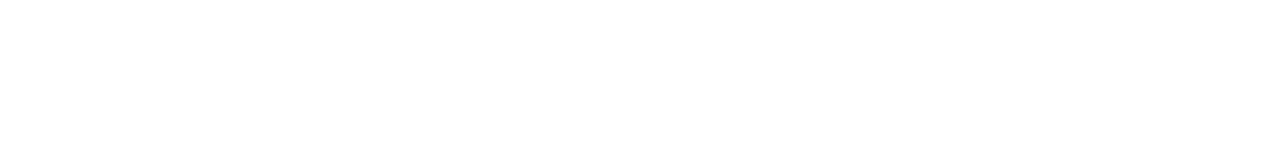
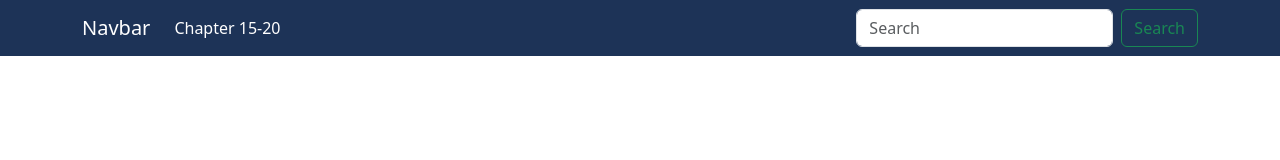
Before and after one commit to Haseeb93010/ES6-Assignment3, a plain HTML site: page index.html in a window 1280 px wide. Drawn offline with nearby package versions, Linux system fonts and the light colour scheme.

Commit message:
create navbar from bootstrap and modified in scss file

```diff
--- a/index.html
+++ b/index.html
@@ -11,6 +11,30 @@
     <link rel="stylesheet" href="sass/style.css">
 </head>
 <body>
+    <header>
+        <!-- Navbar code--------------------------------------------------------------- -->
+        <nav class="navbar navbar-expand-lg bg-dark navbar-dark">
+            <div class="container">
+                <a class="navbar-brand" href="#">Navbar</a>
+                <button class="navbar-toggler" type="button" data-bs-toggle="collapse"
+                    data-bs-target="#navbarSupportedContent" aria-controls="navbarSupportedContent"
+                    aria-expanded="false" aria-label="Toggle navigation">
+                    <span class="navbar-toggler-icon"></span>
+                </button>
+                <div class="collapse navbar-collapse" id="navbarSupportedContent">
+                    <ul class="navbar-nav me-auto mb-2 mb-lg-0">
+                        <li class="nav-item">
+                            <a class="nav-link active" aria-current="page" href="#">Chapter 15-20</a>
+                        </li>
+                    </ul>
+                    <form class="d-flex" role="search">
+                        <input class="form-control me-2" type="search" placeholder="Search" aria-label="Search">
+                        <button class="btn btn-outline-success" type="submit">Search</button>
+                    </form>
+                </div>
+            </div>
+        </nav>
+    </header>
     <!-- Bootstrap js--------------------------------------------------------------------- -->
     <script src="https://cdn.jsdelivr.net/npm/bootstrap@5.3.3/dist/js/bootstrap.bundle.min.js"
         integrity="sha384-YvpcrYf0tY3lHB60NNkmXc5s9fDVZLESaAA55NDzOxhy9GkcIdslK1eN7N6jIeHz"
--- a/sass/style.scss
+++ b/sass/style.scss
@@ -0,0 +1,5 @@
+$myColor:#1d3357;
+
+.navbar{
+    background-color: $myColor !important;
+}
```
Also changed, not shown: sass/style.css, 1 other file.
